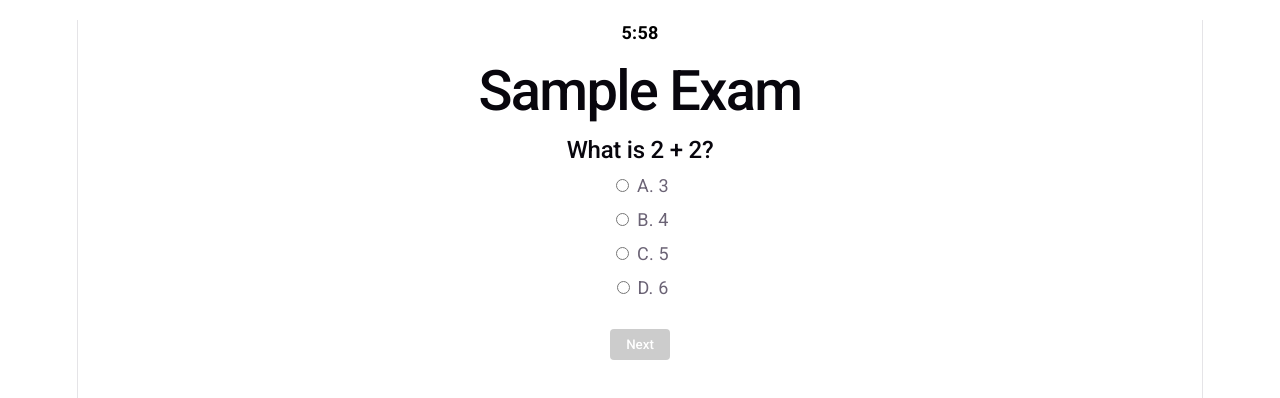
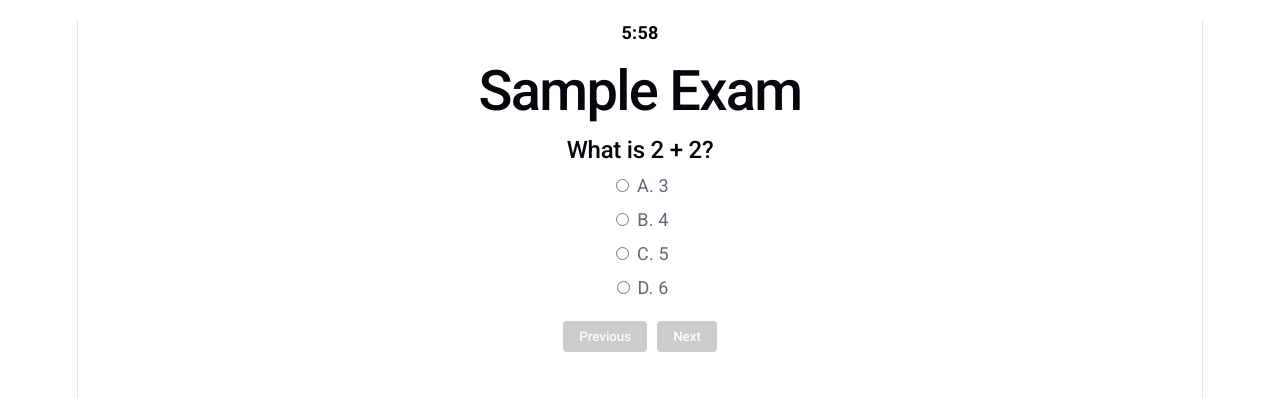
Before and after one commit to Split601824/libretest, a React (Vite) app: page / in a window 1280 px wide. Both pictures are taken after a click on the button "Start Exam". Shown: the top 398 px of the page. Built offline with nearby package versions, Linux system fonts and the light colour scheme.

Commit message:
v0.1.3 -- Added a previous button for testing

```diff
--- a/src/App.tsx
+++ b/src/App.tsx
@@ -121,12 +121,32 @@ function App() {
         selectedAnswer={selectedAnswer}
         onAnswerSelect={handleAnswerSelect}
       />
+      <div style={{
+        display: 'flex',
+        justifyContent: 'center',
+        gap: '10px',
+        marginTop: '20px'
+      }}>
+        <button
+          onClick={() => setCurrentIndex(currentIndex - 1)}
+          disabled={currentIndex === 0}
+          style={{
+            fontFamily: 'Roboto, sans-serif',
+            padding: '8px 16px',
+            cursor: currentIndex === 0 ? 'not-allowed' : 'pointer',
+            backgroundColor: currentIndex === 0 ? '#ccc' : '#2E7D32',
+            color: 'white',
+            border: 'none',
+            borderRadius: '4px'
+          }}
+        >
+          Previous
+        </button>
         <button
           onClick={handleNext}
           disabled={selectedAnswer === null}
           style={{
             fontFamily: 'Roboto, sans-serif',
-          marginTop: '20px',
             padding: '8px 16px',
             cursor: selectedAnswer === null ? 'not-allowed' : 'pointer',
             backgroundColor: selectedAnswer === null ? '#ccc' : '#2E7D32',
@@ -138,6 +158,7 @@ function App() {
           {currentIndex < exam.questions.length - 1 ? 'Next' : 'Submit'}
         </button>
       </div>
+    </div>
   );
 }
 
```
Also changed, not shown: src/types.ts (+11 -0 lines). Lines whose indentation alone changed are shown as unchanged.
